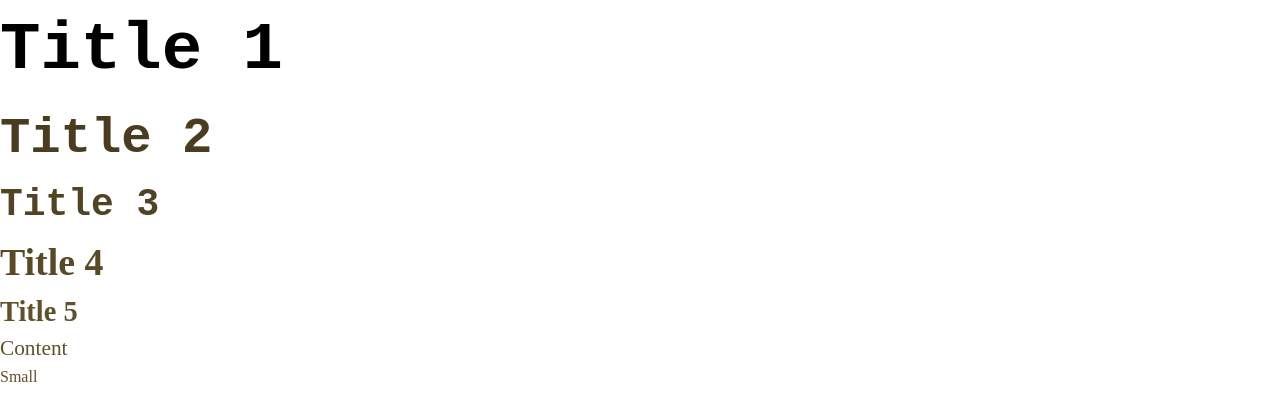
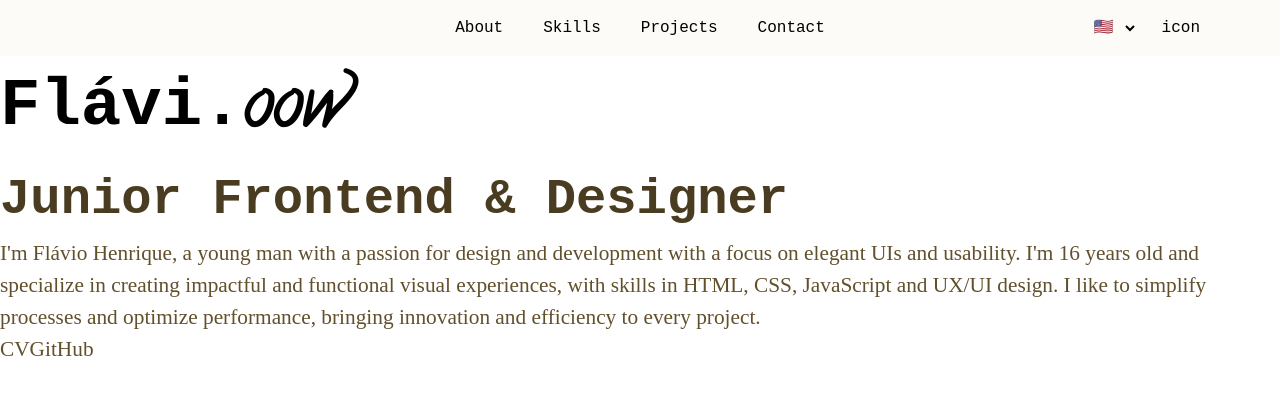
Before and after one commit to flavioow/portfolio, a Next.js app: page /en in a window 1280 px wide. Shown: the top 420 px of the page. Built offline with nearby package versions, Linux system fonts and the light colour scheme; a web font is replaced by a local one.

Commit message:
:sparkles: Feat: Language Switcher button added
The Language Switcher has been implemented to make it easier for users to switch languages. The system works on the basis of i18n.

```diff
--- a/src/app/[locale]/cursors.css
+++ b/src/app/[locale]/cursors.css
@@ -1,118 +1,175 @@
-html, body, div, form {
-    cursor: url('/cursors/default.svg'), auto;
+html,
+body,
+div,
+form {
+    cursor: url("/cursors/default.svg"), auto;
 }
 
-p, span,h1, h2, h3, h4, h5, h6, li, dl, dt,
-code, blockquote, pre, ins, kbd, q, s, samp,
-small, strong, sub, sup, fieldset, details,
-output, ruby, menu, time, mark, summary,
-label, legend, hgroup, ::selection {
-    cursor: url('/cursors/textcursor.svg'), text;
+p,
+span,
+h1,
+h2,
+h3,
+h4,
+h5,
+h6,
+li,
+dl,
+dt,
+code,
+blockquote,
+pre,
+ins,
+kbd,
+q,
+s,
+samp,
+small,
+strong,
+sub,
+sup,
+fieldset,
+details,
+output,
+ruby,
+menu,
+time,
+mark,
+summary,
+label,
+legend,
+hgroup,
+::selection {
+    cursor: url("/cursors/textcursor.svg"), text;
 }
 
-a, button, input[type="button"],
-input[type="submit"], input[type="checkbox"],
-input[type="color"], input[type="date"],
-input[type="datetime-local"], input[type="file"],
-input[type="month"], input[type="radio"],
-input[type="reset"], input[type="time"],
-input[type="week"] {
+a,
+button,
+input[type="button"],
+input[type="submit"],
+input[type="checkbox"],
+input[type="color"],
+input[type="date"],
+input[type="datetime-local"],
+input[type="file"],
+input[type="month"],
+input[type="radio"],
+input[type="reset"],
+input[type="time"],
+input[type="week"],
+select {
     * {
-        cursor: url('/cursors/handpointing.svg'), pointer;
+        cursor: url("/cursors/handpointing.svg"), pointer;
     }
 
-    cursor: url('/cursors/handpointing.svg'), pointer;
+    cursor: url("/cursors/handpointing.svg"), pointer;
 }
 
-img, figure, picture {
-    cursor: url('/cursors/handopen.svg'), grab;
+img,
+figure,
+picture {
+    cursor: url("/cursors/handopen.svg"), grab;
 }
 
-img:active, figure:active, picture:active {
-    cursor: url('/cursors/handgrabbing.svg'), grabbing;
+img:active,
+figure:active,
+picture:active {
+    cursor: url("/cursors/handgrabbing.svg"), grabbing;
 }
 
-table, caption, tbody, tfoot, thead, tr,
-th, td {
-    cursor: url('/cursors/cell.svg'), cell;
+table,
+caption,
+tbody,
+tfoot,
+thead,
+tr,
+th,
+td {
+    cursor: url("/cursors/cell.svg"), cell;
 }
 
-abbr, acronym, [title] {
-    cursor: url('/cursors/help.svg'), help;
+abbr,
+acronym,
+[title] {
+    cursor: url("/cursors/help.svg"), help;
 }
 
-body.waiting, .waiting {
-    cursor: url('/cursors/busy.svg'), wait;
+body.waiting,
+.waiting {
+    cursor: url("/cursors/busy.svg"), wait;
 }
 
 .zoom-in {
-    cursor: url('/cursors/zoomin.svg'), zoom-in;
+    cursor: url("/cursors/zoomin.svg"), zoom-in;
 }
 
 .zoom-out {
-    cursor: url('/cursors/zoomout.svg'), zoom-out;
+    cursor: url("/cursors/zoomout.svg"), zoom-out;
 }
 
 .resize-north {
-    cursor: url('/cursors/resizenorth.svg'), n-resize;
+    cursor: url("/cursors/resizenorth.svg"), n-resize;
 }
 
 .resize-south {
-    cursor: url('/cursors/resizesouth.svg'), s-resize;
+    cursor: url("/cursors/resizesouth.svg"), s-resize;
 }
 
 .resize-east {
-    cursor: url('/cursors/resizeeast.svg'), e-resize;
+    cursor: url("/cursors/resizeeast.svg"), e-resize;
 }
 
 .resize-west {
-    cursor: url('/cursors/resizewest.svg'), w-resize;
+    cursor: url("/cursors/resizewest.svg"), w-resize;
 }
 
 .resize-northsouth {
-    cursor: url('/cursors/resizenorthsouth.svg'), ns-resize;
+    cursor: url("/cursors/resizenorthsouth.svg"), ns-resize;
 }
 
 .resize-leftright {
-    cursor: url('/cursors/resizeleftright.svg'), ew-resize;
+    cursor: url("/cursors/resizeleftright.svg"), ew-resize;
 }
 
 .resize-northeast-southwest {
-    cursor: url('/cursors/resizenortheastsouthwest.svg'), nesw-resize;
+    cursor: url("/cursors/resizenortheastsouthwest.svg"), nesw-resize;
 }
 
 .resize-northwest-southeast {
-    cursor: url('/cursors/resizenorthwestsoutheast.svg'), nwse-resize;
+    cursor: url("/cursors/resizenorthwestsoutheast.svg"), nwse-resize;
 }
 
-[draggable="true"], .draggable {
-    cursor: url('/cursors/move.svg'), move;
+[draggable="true"],
+.draggable {
+    cursor: url("/cursors/move.svg"), move;
 }
 
-.not-allowed, fieldset[disabled], input[disabled] {
-    cursor: url('/cursors/notallowed.svg'), not-allowed;
+.not-allowed,
+fieldset[disabled],
+input[disabled] {
+    cursor: url("/cursors/notallowed.svg"), not-allowed;
 }
 
 .add {
-    cursor: url('/cursors/makealias.svg'), alias;
+    cursor: url("/cursors/makealias.svg"), alias;
 }
 
 .context-menu {
-    cursor: url('/cursors/contextualmenu.svg'), context-menu;
+    cursor: url("/cursors/contextualmenu.svg"), context-menu;
 }
 
 .delete {
-    cursor: url('/cursors/poof.svg'), none;
+    cursor: url("/cursors/poof.svg"), none;
 }
 
 .precision {
-    cursor: url('/cursors/cross.svg'), crosshair;
+    cursor: url("/cursors/cross.svg"), crosshair;
 }
 
 .loading {
-    cursor: url('/cursors/beachball.svg'), wait;
+    cursor: url("/cursors/beachball.svg"), wait;
 }
 
 .copy {
-    cursor: url('/cursors/copy.svg'), copy;
+    cursor: url("/cursors/copy.svg"), copy;
 }
--- a/src/app/[locale]/globals.css
+++ b/src/app/[locale]/globals.css
@@ -2,6 +2,12 @@
 
 @tailwind base;
 @tailwind components;
+@font-face {
+    font-family: "Calligraffitti";
+    src: url("/fonts/Calligraffitti-Regular.ttf") format("truetype");
+    font-weight: normal;
+    font-style: normal;
+}
 @tailwind utilities;
 
 :root {
@@ -45,6 +51,7 @@
     h4,
     h5 {
         font-weight: 700;
+        width: fit-content;
     }
 
     html {
@@ -81,16 +88,22 @@
         font-size: 1.333rem;
         color: color-mix(in srgb, rgb(var(--text)) 75%, rgb(var(--primary)));
         font-family: var(--garamond);
+        width: fit-content;
     }
 
     small {
         font-size: 1.000rem;
         color: color-mix(in srgb, rgb(var(--text)) 75%, rgb(var(--primary)));
         font-family: var(--garamond);
+        width: fit-content;
     }
 
     ::selection {
-        background-color: color-mix(in srgb, rgb(var(--primary)) 40%, rgb(var(--background)));
+        background-color: color-mix(
+            in srgb,
+            rgb(var(--primary)) 40%,
+            rgb(var(--background))
+        );
     }
 
     a {
--- a/src/app/[locale]/layout.tsx
+++ b/src/app/[locale]/layout.tsx
@@ -47,9 +47,7 @@ export default async function RootLayout({
     return (
         <NextIntlClientProvider messages={messages}>
             <html lang="en">
-                <body>
-                    {children}
-                </body>
+                <body>{children}</body>
             </html>
         </NextIntlClientProvider>
     )
--- a/src/app/[locale]/page.tsx
+++ b/src/app/[locale]/page.tsx
@@ -1,13 +1,25 @@
-export default function Home() {
+import Navbar from "@/components/Navbar"
+import { getTranslations } from "next-intl/server"
+
+export default async function Home() {
+    const t = await getTranslations("#Homepage")
+
     return (
         <div>
-            <h1>Title 1</h1>
-            <h2>Title 2</h2>
-            <h3>Title 3</h3>
-            <h4>Title 4</h4>
-            <h5>Title 5</h5>
-            <p>Content</p>
-            <small>Small</small>
+            <Navbar />
+            <h1>
+                Flávi.<span className="font-calligraffitti">oow</span>
+            </h1>
+            <h2>{t("about.slogan")}</h2>
+            <p>{t("about.description")}</p>
+
+            <button type="button">
+                <p>CV</p>
+            </button>
+
+            <button type="button">
+                <p>GitHub</p>
+            </button>
         </div>
     )
 }
--- /dev/null
+++ b/src/components/LanguageSwitcher.tsx
@@ -0,0 +1,29 @@
+"use client"
+
+import { usePathname, useRouter } from "@/navigation"
+
+export default function LanguageSwitcher() {
+    const router = useRouter()
+    const pathname = usePathname()
+
+    const changeLanguage = (lang: "en" | "pt-br") => {
+        const segments = pathname.split("/")
+
+        if (segments[1] === "en" || segments[1] === "pt-br") {
+            segments[1] = lang // altera parte da url para o idioma selecionado
+        } else {
+            segments.unshift(lang) // se não houver idioma na URL é adicionado
+        }
+
+        router.push(segments.join("/")) // redireciona
+    }
+
+    return (
+        <div className="relative">
+            <select onChange={(e) => changeLanguage(e.target.value as "en" | "pt-br")} className="p-2 bg-transparent">
+                <option value="en">🇺🇸</option>
+                <option value="pt-br">🇧🇷</option>
+            </select>
+        </div>
+    )
+}
--- a/src/components/Navbar.tsx
+++ b/src/components/Navbar.tsx
@@ -1,5 +1,6 @@
-import { Link } from "@/navigation";
-import { getTranslations } from "next-intl/server";
+import { Link } from "@/navigation"
+import { getTranslations } from "next-intl/server"
+import LanguageSwitcher from "@/components/LanguageSwitcher"
 
 export default async function Navbar() {
     const t = await getTranslations("Navbar")
@@ -9,23 +10,21 @@ export default async function Navbar() {
             <div className="flex justify-center items-center relative">
                 <ul className="links flex justify-center items-center gap-6">
                     <li id="about">
-                        <Link href="#">{t("about")}</Link>
+                        <Link href="#" className="p-2">{t("about")}</Link>
                     </li>
                     <li id="skills">
-                        <Link href="#">{t("skills")}</Link>
+                        <Link href="#" className="p-2">{t("skills")}</Link>
                     </li>
                     <li id="projects">
-                        <Link href="#">{t("projects")}</Link>
+                        <Link href="#" className="p-2">{t("projects")}</Link>
                     </li>
                     <li id="contact">
-                        <Link href="#">{t("contact")}</Link>
+                        <Link href="#" className="p-2">{t("contact")}</Link>
                     </li>
                 </ul>
 
                 <div className="side-buttons absolute right-0 flex gap-6">
-                    <button className="side-btn" type="button">
-                        icon
-                    </button>
+                    <LanguageSwitcher />
                     <button className="side-btn" type="button">
                         icon
                     </button>
--- a/src/i18n.ts
+++ b/src/i18n.ts
@@ -1,5 +1,5 @@
+import { getRequestConfig } from "next-intl/server"
 import { notFound } from "next/navigation"
-import { getRequestConfig } from "next-intl/server"
 
 export const locales = ["en", "pt-br"] as const
 type Locale = (typeof locales)[number]
@@ -8,6 +8,6 @@ export default getRequestConfig(async ({ locale }) => {
     if (!locales.includes(locale as Locale)) notFound()
 
     return {
-        messages: ( await import(`./messages/${locale}.json`)).default
+        messages: (await import(`./messages/${locale}.json`)).default,
     }
 })
--- a/src/middleware.ts
+++ b/src/middleware.ts
@@ -3,9 +3,9 @@ import createMiddleware from "next-intl/middleware"
 export default createMiddleware({
     locales: ["en", "pt-br"],
 
-    defaultLocale: "en"
+    defaultLocale: "en",
 })
 
 export const config = {
-    matcher: ["/", "/(pt-br|en)/:path*"]
+    matcher: ["/", "/(pt-br|en)/:path*"],
 }
--- a/src/navigation.ts
+++ b/src/navigation.ts
@@ -1,4 +1,5 @@
 import { createSharedPathnamesNavigation } from "next-intl/navigation"
 import { locales } from "./i18n"
 
-export const { Link, redirect, usePathname, useRouter } = createSharedPathnamesNavigation({locales})
+export const { Link, redirect, usePathname, useRouter } =
+    createSharedPathnamesNavigation({ locales })
--- a/tailwind.config.ts
+++ b/tailwind.config.ts
@@ -15,6 +15,9 @@ export default {
                 secondary: "rgb(var(--secondary) / <alpha-value>)",
                 accent: "rgb(var(--accent) / <alpha-value>)",
             },
+            fontFamily: {
+                calligraffitti: ["Calligraffitti"],
+            },
         },
     },
     plugins: [],
```
Also changed, not shown: public/fonts/Calligraffitti-Regular.ttf (added).
